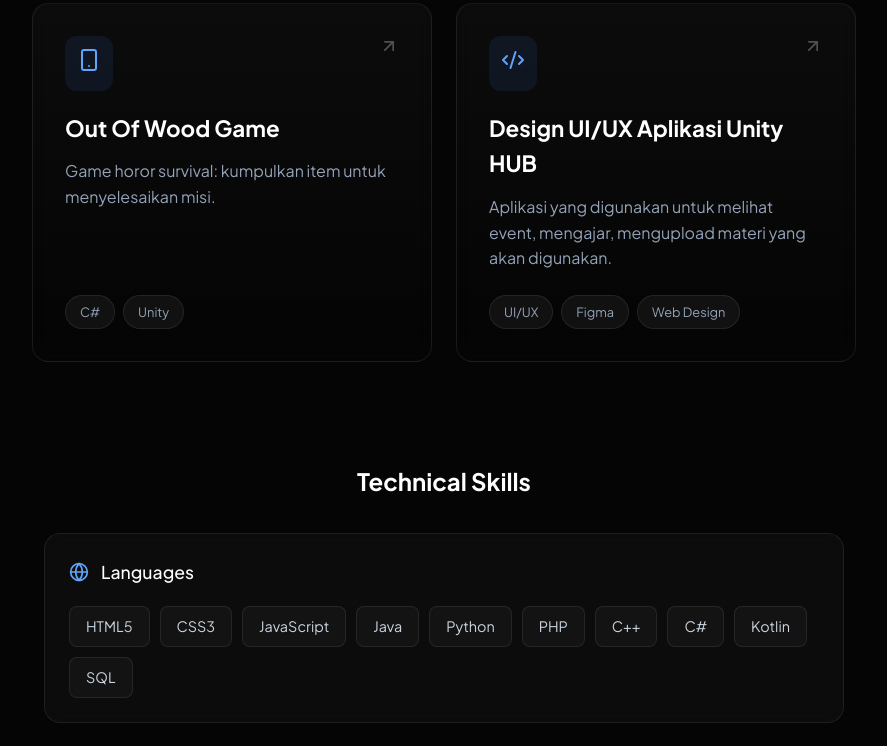
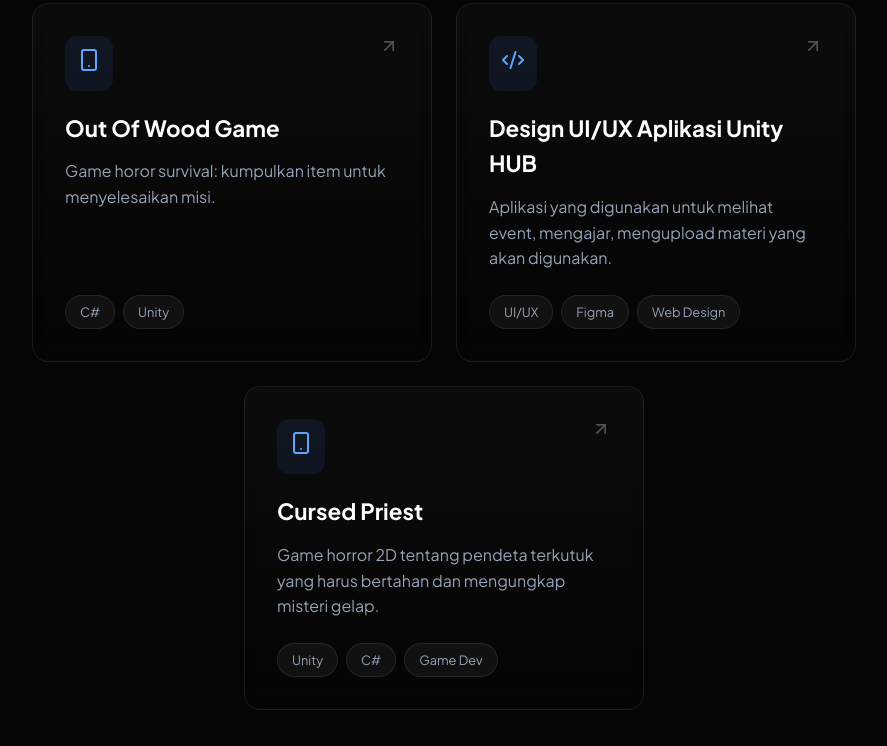
Before and after one commit to JoeRscL/Portofolio_JonathanSutandar, a React (Vite) app: page / in a window 1280 px wide. Shown: the part 2000-2746 px from the top of the page, without its empty margins (196-1083 px from the left). Built offline with nearby package versions, Linux system fonts and the light colour scheme.

Commit message:
Tambah Project

```diff
--- a/src/App.jsx
+++ b/src/App.jsx
@@ -88,7 +88,14 @@ const DATA = {
       tags: ["UI/UX", "Figma", "Web Design"],
       link: "https://www.figma.com/proto/WLGWtsssyJ1lq73Fw3lwPT?node-id=0-1&t=At3KullP3gfr5JMs-6",
       featured: false
-  }
+  },
+  {
+  title: "Cursed Priest",
+  desc: "Game horror 2D tentang pendeta terkutuk yang harus bertahan dan mengungkap misteri gelap.",
+  tags: ["Unity", "C#", "Game Dev"],
+  link: "https://joerscl.itch.io/cursed-priest",
+  featured: true
+}
   ],
 
   skills: [
```
